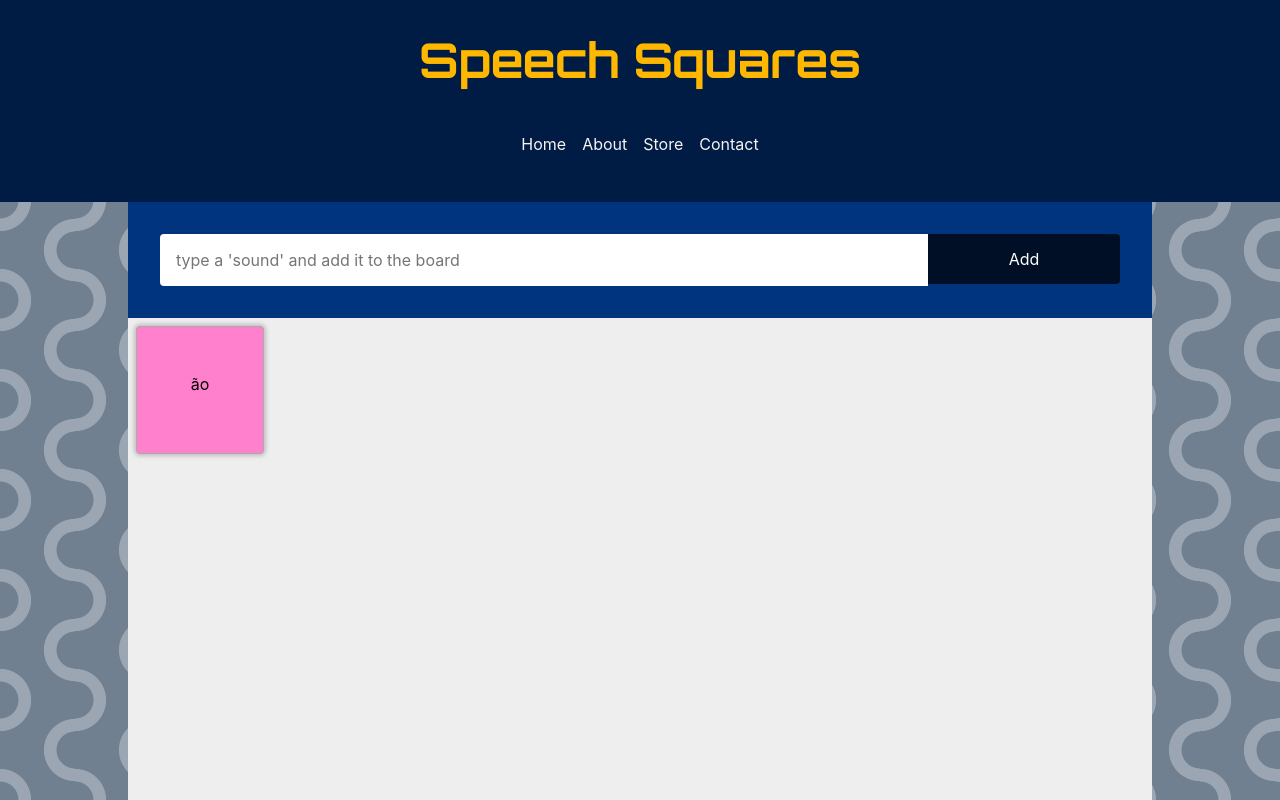
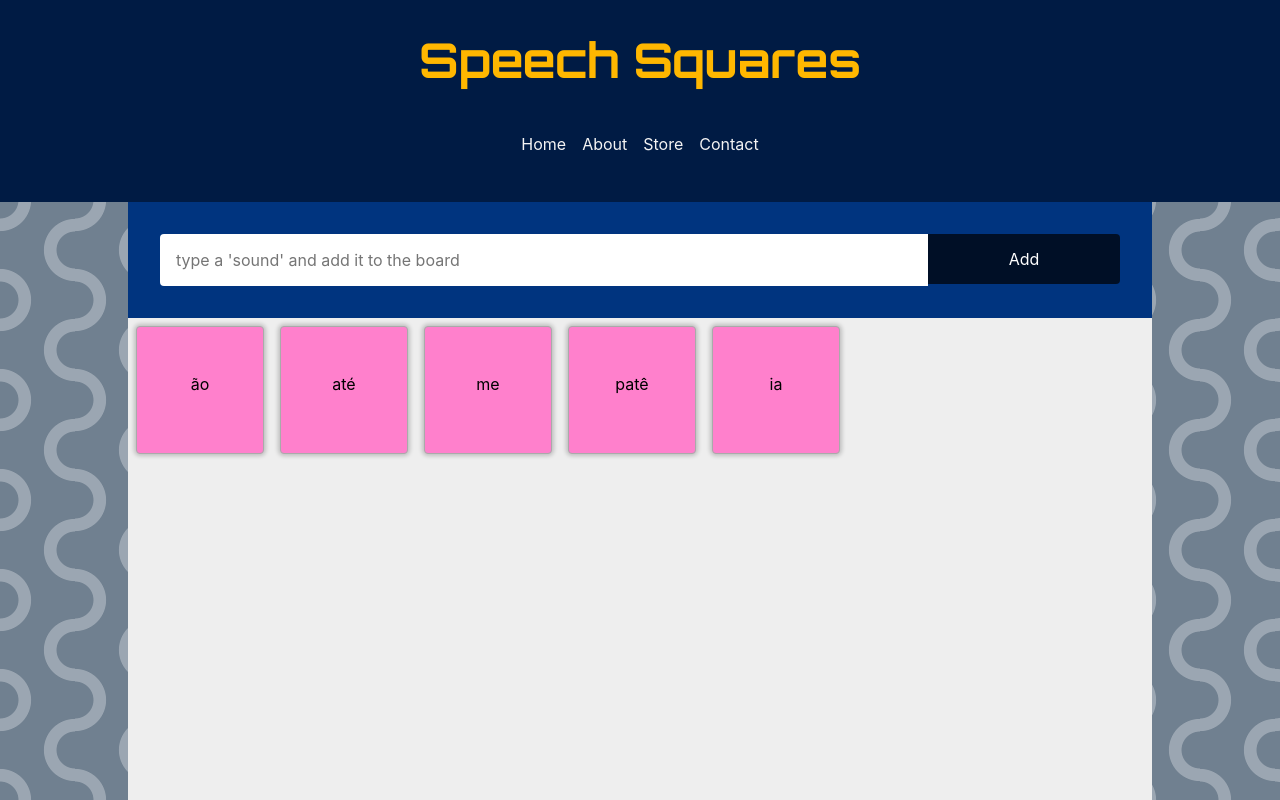
Before and after one commit to marifaleiros/speechsquares, a React (Create React App) app: page / in a window 1280 px wide. Shown: the top 800 px of the page. Built offline with nearby package versions, Linux system fonts and the light colour scheme.

Commit message:
working with squares data and some more state

```diff
--- a/package.json
+++ b/package.json
@@ -7,7 +7,8 @@
     "react": "^16.9.0",
     "react-dom": "^16.9.0",
     "react-scripts": "3.1.1",
-    "tachyons": "^4.11.1"
+    "tachyons": "^4.11.1",
+    "uuid": "^3.3.3"
   },
   "scripts": {
     "start": "react-scripts start",
--- a/src/App.js
+++ b/src/App.js
@@ -4,16 +4,43 @@ import Header from './Components/Header/Header'
 import Footer from './Components/Footer/Footer'
 import AddSquareForm from './Components/AddSquareForm/AddSquareForm'
 import SquareList from './Components/SquareList/SquareList'
-
+import uuid from 'uuid'
 
 class App extends React.Component {
+  constructor(){
+    super()
+    this.state = {
+      squares : [
+        {
+          id: uuid.v4(),
+          text: "ão"
+        },
+        {
+          id: uuid.v4(),
+          text: "até"
+        },
+        {
+          id: uuid.v4(),
+          text: "me"
+        },
+        {
+          id: uuid.v4(),
+          text: "patê"
+        },
+        {
+          id: uuid.v4(),
+          text: "ia"
+        }
+      ]
+    }
+  }
   render() {
     return (
       <main className="app">
         <Header />
         <section className="h-100 w-80 center bg-light-gray pb4">
           <AddSquareForm/>
-          <SquareList/>
+          <SquareList squares={this.state.squares}/>
         </section>
         <Footer />
       </main>
--- a/src/Components/Square/Square.jsx
+++ b/src/Components/Square/Square.jsx
@@ -5,20 +5,24 @@ class Square extends React.Component {
         super(props)
     }
     render() {
-        const { text } = this.props;
+        const { square } = this.props;
         return (
             <div className="pa2" onClick={this.speak}>
-                <div className="ba br2 b--light-silver shadow-1 fl w4 h4 bg-pink dim pointer">
-                    <p className="db link tc pa4">{text}</p>
+                <div className="ba br2 b--light-silver shadow-1 w4 h4 bg-pink dim pointer">
+                    <p className="db link tc pa4">{square.text}</p>
                 </div>
             </div>);
     }
 
     speak = () => {
-        const {text} = this.props;
+        const {square} = this.props;
         const synth = window.speechSynthesis;
-        const utterThis = new SpeechSynthesisUtterance(text);
-        const voice = synth.getVoices().filter((v, i, a) => v.voiceURI=="Google português do Brasil")[0];
+        const utterThis = new SpeechSynthesisUtterance(square.text);
+        const voices = synth.getVoices();
+        console.log(voices);
+        //const voiceUri = "Microsoft Maria Desktop - Portuguese(Brazil)"
+        const voiceUri = "Google português do Brasil"
+        const voice = voices.filter((v, i, a) => v.voiceURI==voiceUri)[0];
         console.log(voice);
         utterThis.voice = voice;
         synth.speak(utterThis);
--- a/src/Components/SquareList/SquareList.jsx
+++ b/src/Components/SquareList/SquareList.jsx
@@ -1,11 +1,19 @@
 import React from 'react';
 import Square from '../Square/Square'
 
-const SquareList = () => {
-    return (
-        <div>
-         <Square text="ão"/>
-        </div>);
+class SquareList extends React.Component {
+    constructor(props) {
+        super(props);
+    }
+    render() {
+        const { squares } = this.props;
+        return (
+            <div className="flex flex-wrap">
+            {squares.map(s => {
+                return <Square key={s.id} square={s} />
+            })}
+            </div>);
+    }
 };
 
 export default SquareList;
```
Also changed, not shown: 1 other file (tests, documents, lock files or other folders).
